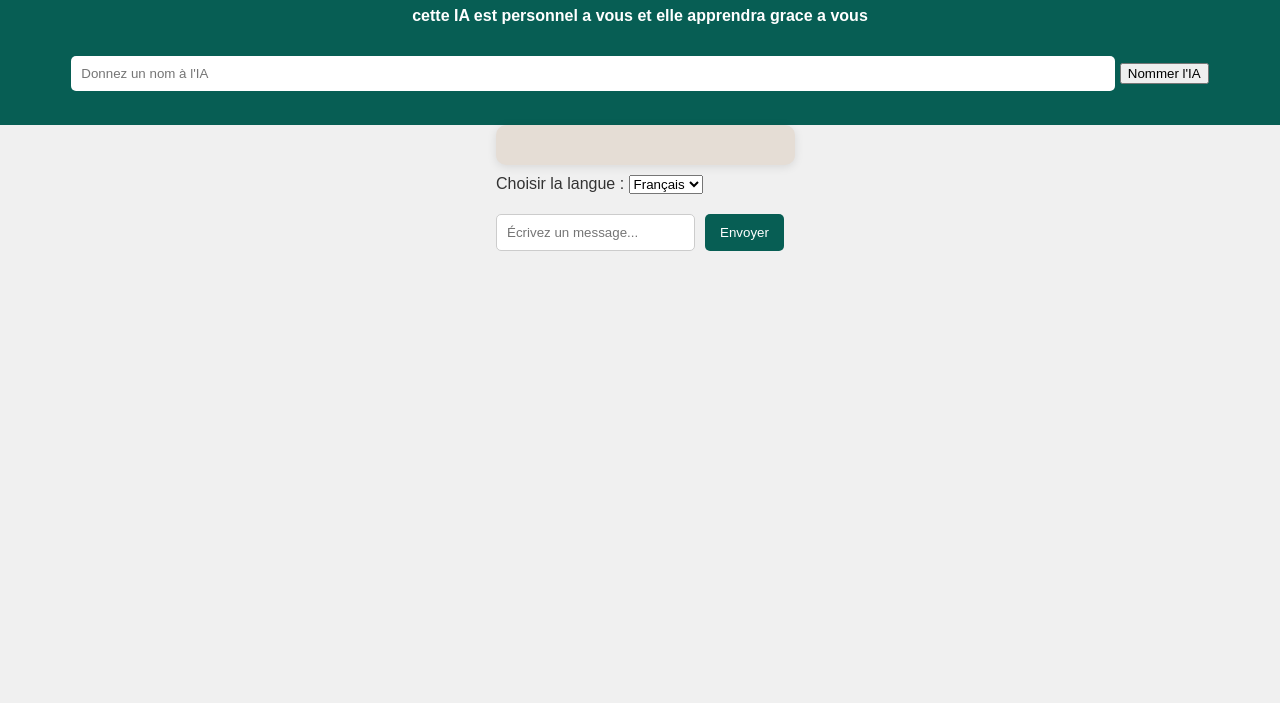
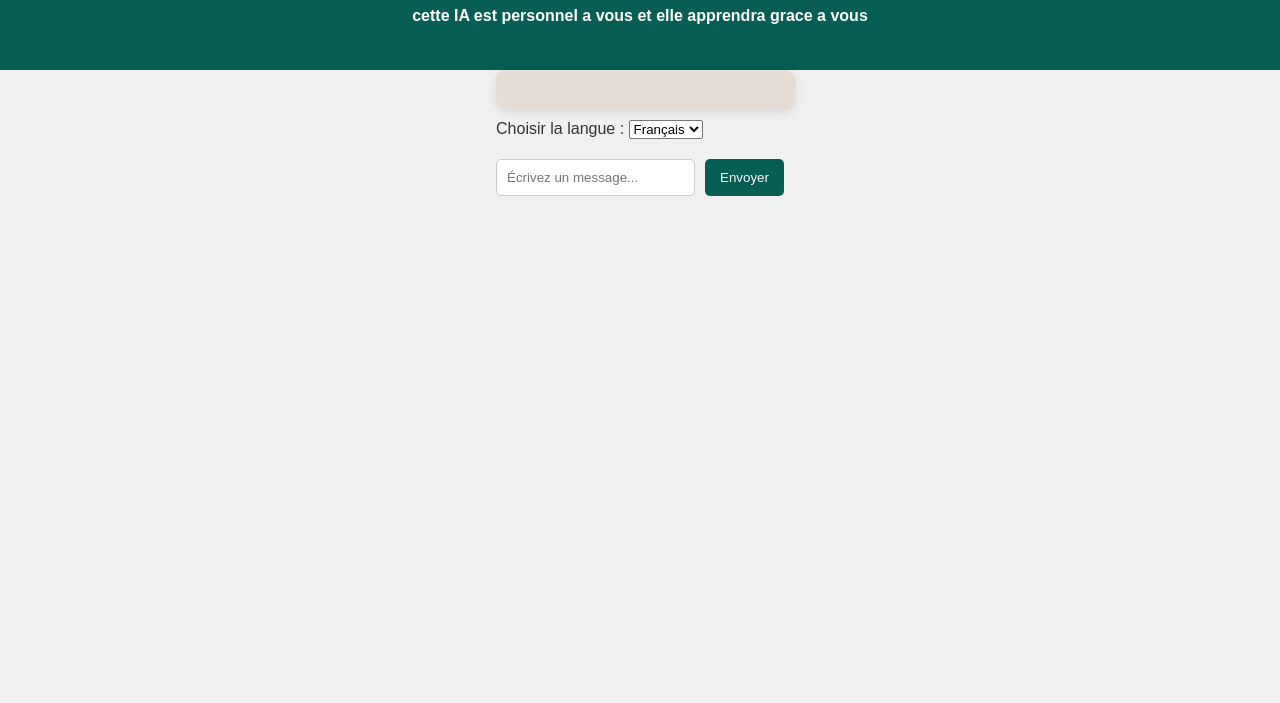
Before and after one commit to caperuisseau/newer-ai, a plain HTML site: page index.html in a window 1280 px wide. Shown: the part 97-800 px from the top of the page. Drawn offline with Linux system fonts and the light colour scheme.

Commit message:
Update index.html

```diff
--- a/index.html
+++ b/index.html
@@ -11,8 +11,6 @@
     <header>
         <h1>Newer AI Chat</h1>
         <h4>cette IA est personnel a vous et elle apprendra grace a vous</h4>
-        <input type="text" id="aiName" placeholder="Donnez un nom à l'IA" />
-        <button id="setNameBtn">Nommer l'IA</button>
     </header>
 
     <main>
```
